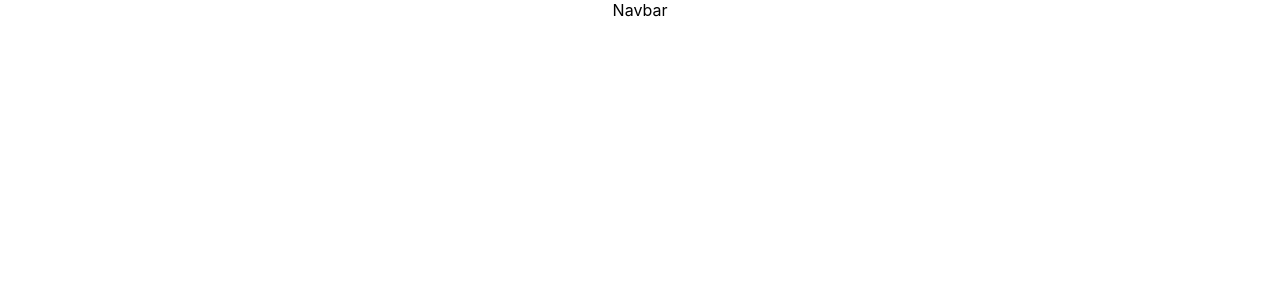
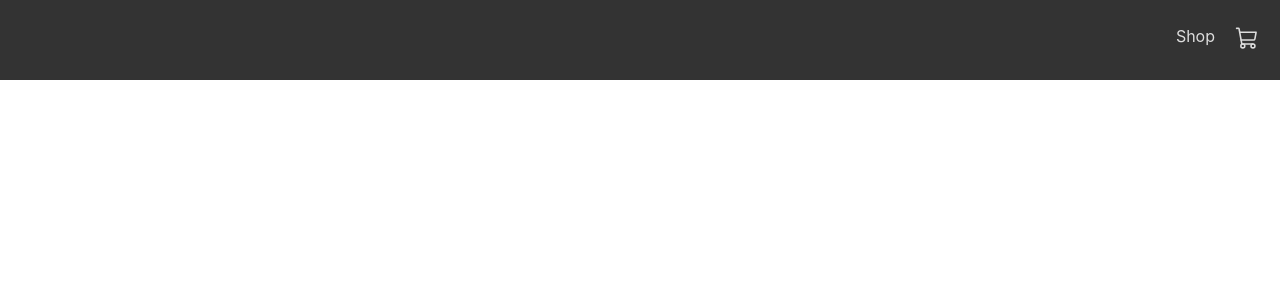
Before and after one commit to Jualolo/shop_, a React (Create React App) app: page / in a window 1280 px wide. Shown: the top 300 px of the page. Built offline with nearby package versions, Linux system fonts and the light colour scheme.

Commit message:
style navbar

```diff
--- /dev/null
+++ b/src/components/navbar.css
@@ -0,0 +1,37 @@
+    /* Resetting default margin and padding */
+    * {
+        margin: 0;
+        padding: 0;
+        box-sizing: border-box;
+    }
+
+    /* Basic styles for the navbar */
+    .navbar {
+        background-color: #333;
+        width: 100%;
+        height: 80px;
+        display: flex;
+        justify-content: flex-end;
+        align-items: center;
+    }
+
+    /* Style for the links in the navbar */
+    .navbar .links {
+
+        display: flex;
+        color: white;
+        text-decoration-color: #ddd;
+        margin-right: 20px; /* Adjust the right margin for separation */
+    }
+
+    .links a {
+        text-decoration: none;
+        color: #ddd;
+        margin-left: 20px;
+    }
+
+    /* On hover effect for the links */
+    .navbar .links a:hover {
+        /* background-color: #ddd; */
+        color: yellow;
+    }
--- a/src/components/navbar.jsx
+++ b/src/components/navbar.jsx
@@ -1,5 +1,15 @@
 import React from "react";
+import { Link } from "react-router-dom";
+import {ShoppingCart} from "phosphor-react";
+import "./navbar.css";
 
 export const Navbar = () => {
-    return <div>Navbar</div>
+    return <div className="navbar">
+        <div className="links">
+            <Link to='/'>Shop</Link>
+            <Link to='/cart'>
+                <ShoppingCart size={25}></ShoppingCart>
+            </Link>
+        </div>
+    </div>
 }
```
